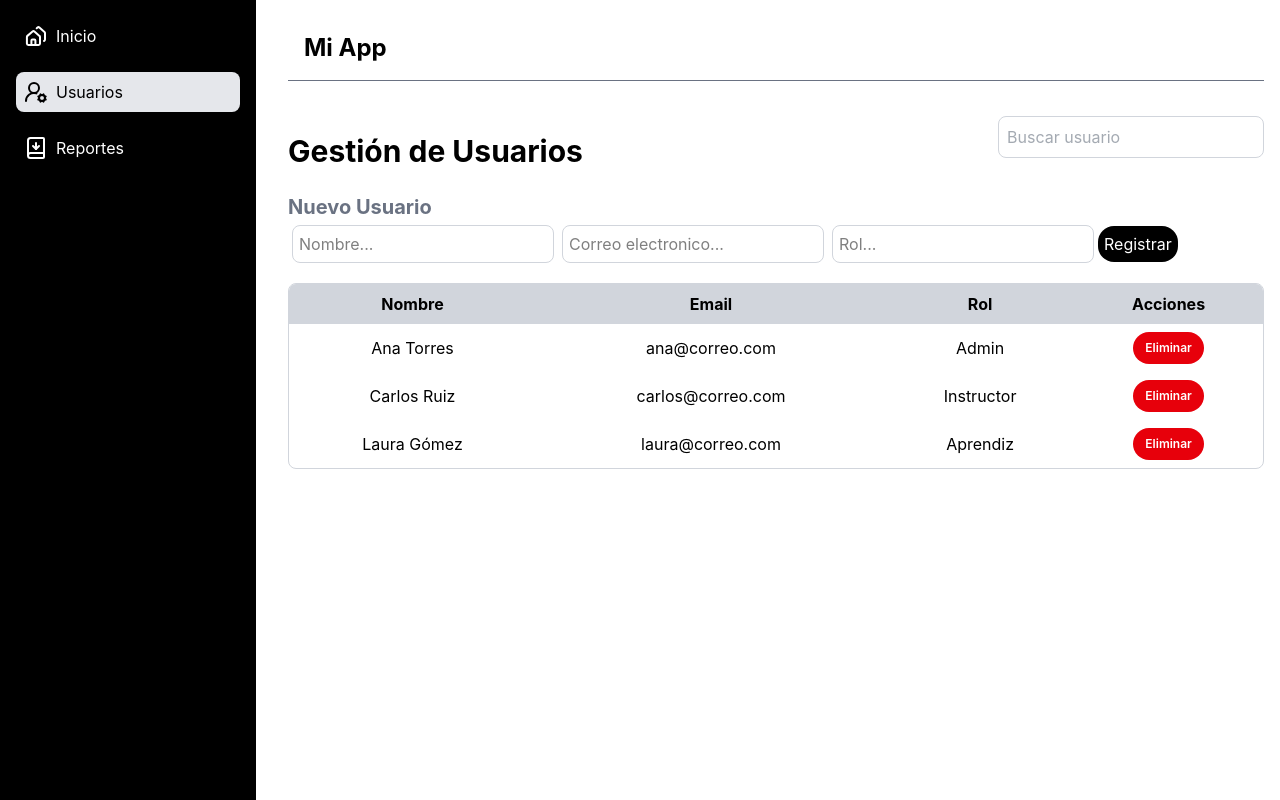
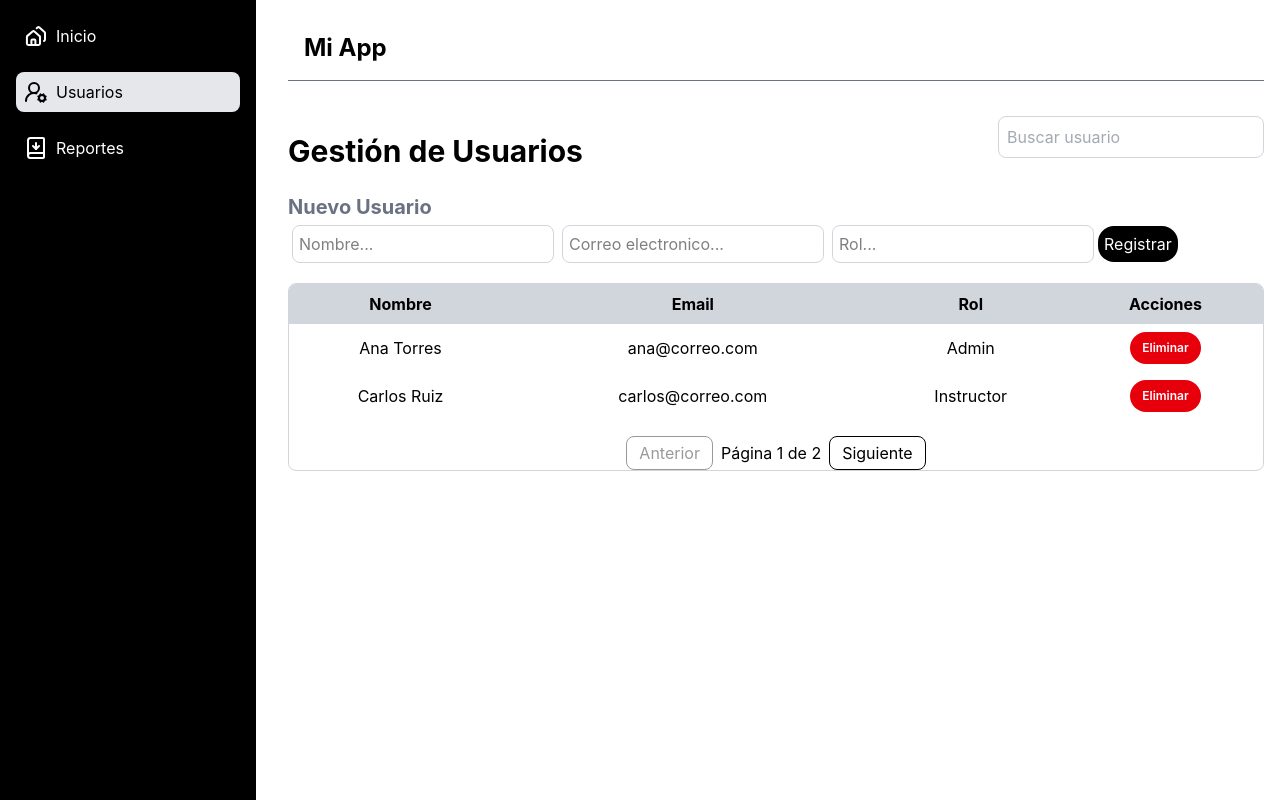
Before and after one commit to alejandro-v02/PixelCraft, a React (Vite) app: page / in a window 1280 px wide. Both pictures are taken after a click on the element "Usuarios". Built offline with nearby package versions, Linux system fonts and the light colour scheme.

Commit message:
add pagination with Previous/Next controls to Users table

```diff
--- a/src/modules/Users.jsx
+++ b/src/modules/Users.jsx
@@ -11,6 +11,16 @@ const [userData,setUserData]=useState([
   { id: 3, name: "Laura Gómez", email: "laura@correo.com", role: "Aprendiz" },
 ])
 
+const filteredUsers=userData.filter((user)=>
+user.name.toLowerCase().includes(searchUser.toLowerCase()));
+
+const [currentPage,setCurrentPage]=useState(1);
+const itemsperPage=2;
+const totalPages=Math.ceil(filteredUsers.length / itemsperPage);
+const startIndex =(currentPage -1)* itemsperPage;
+const paginatedUsers= filteredUsers.slice(startIndex, startIndex + itemsperPage);
+
+
 function handleDelete(idDelete){
   setUserData(userData.filter((user)=> user.id !== idDelete))
 }
@@ -22,8 +32,6 @@ function handleAddUser(){
   setNewUser({ name: "", email:"", role:""});
 }
 
-const filteredUsers=userData.filter((user)=>
-user.name.toLowerCase().includes(searchUser.toLowerCase()));
 
   return (
     <div>
@@ -77,7 +85,7 @@ user.name.toLowerCase().includes(searchUser.toLowerCase()));
           </tr>
         </thead>
         <tbody>
-          {filteredUsers.map((user) => {
+          {paginatedUsers.map((user) => {
             const isSelect=user.id=== selectRow;
 
             return(
@@ -100,6 +108,25 @@ user.name.toLowerCase().includes(searchUser.toLowerCase()));
           })}
         </tbody>
       </table>
+        <div className="flex justify-center items-center gap-2 mt-4">
+          <button
+            disabled={currentPage === 1}
+            onClick={() => setCurrentPage(p => p - 1)}
+            className="px-3 py-1 border rounded-lg disabled:opacity-40 disabled:cursor-not-allowed"
+          >
+            Anterior
+          </button>
+
+          <span>Página {currentPage} de {totalPages}</span>
+
+          <button
+            disabled={currentPage === totalPages}
+            onClick={() => setCurrentPage(p => p + 1)}
+            className="px-3 py-1 border rounded-lg disabled:opacity-40 disabled:cursor-not-allowed"
+          >
+            Siguiente
+          </button>
+        </div>
       </div>
     </div>
   );
```
